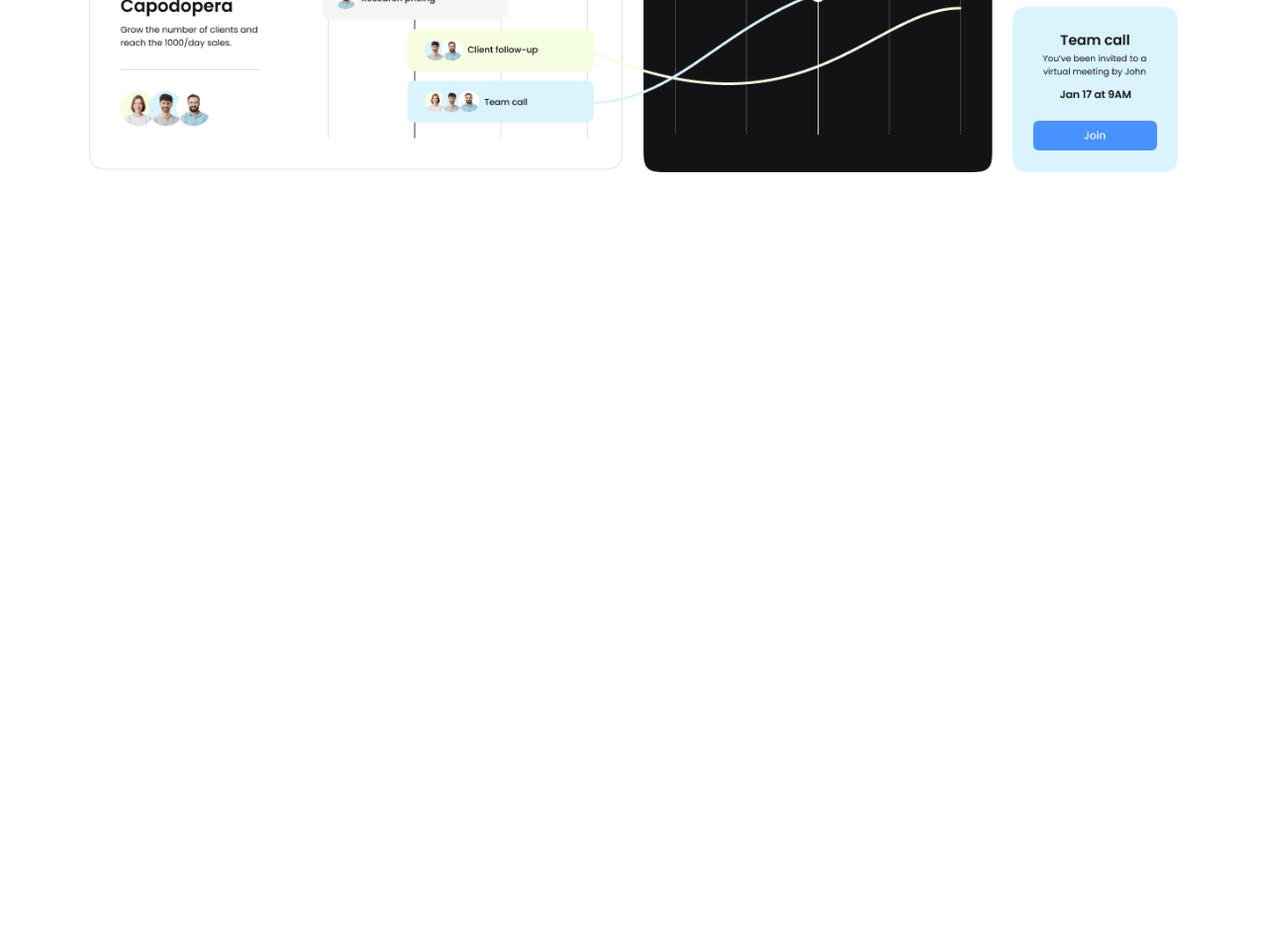
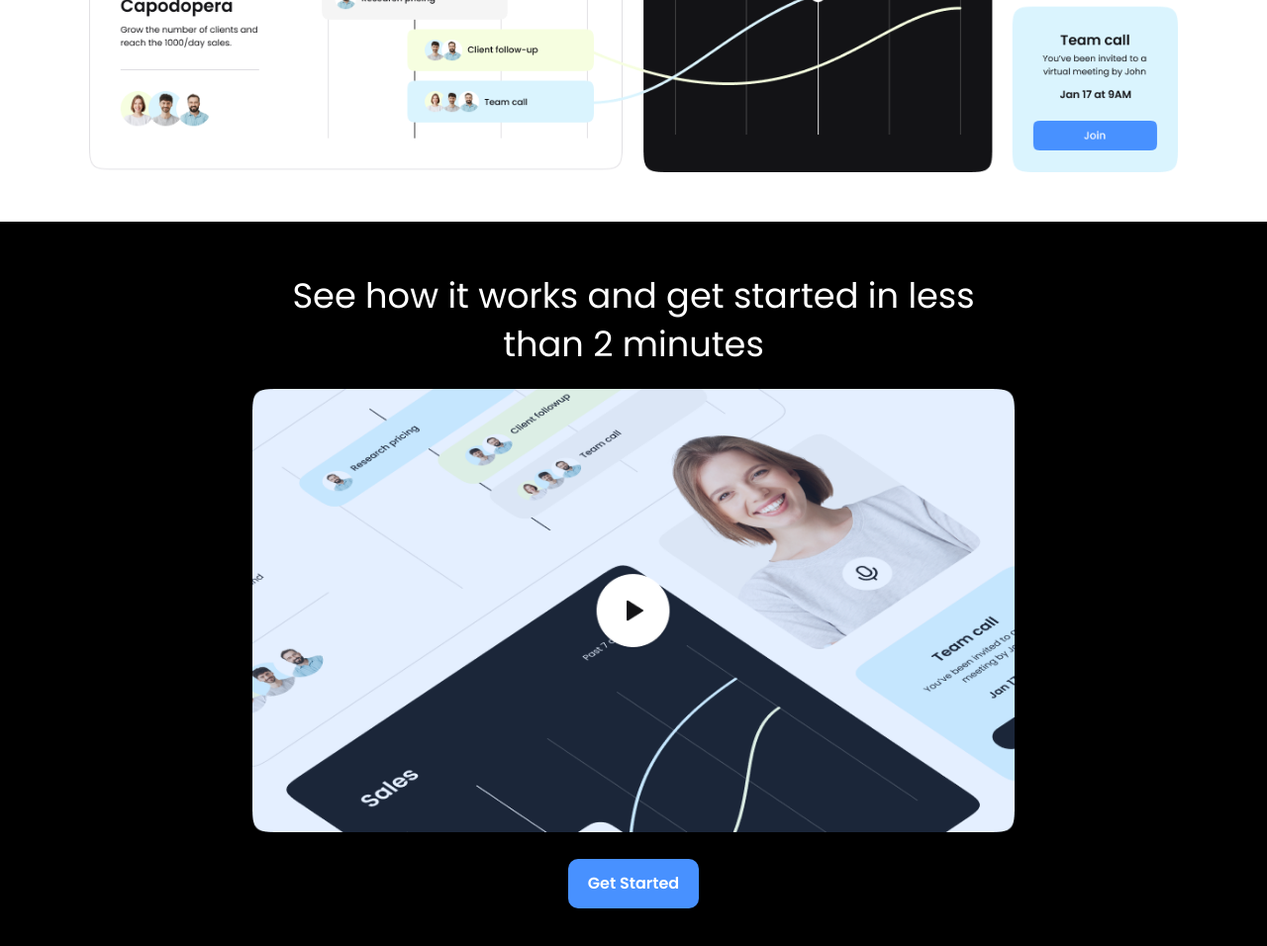
Before and after one commit to soujanyajasmin/saas-website, a plain HTML site: page index.html in a window 1280 px wide. Shown: the part 500-1456 px from the top of the page at 99% size. Before the commit the page ends 800 px from the top, so only its background shows below. Drawn offline with Linux system fonts and the light colour scheme.

Commit message:
47:16 - Video Section

```diff
--- a/index.html
+++ b/index.html
@@ -57,6 +57,22 @@
         </div>
     </section>
 
+    <!-- Video Section -->
+    <section class="video bg-black">
+        <div class="container-sm">
+          <h2 class="video-heading text-xl text-center">
+            See how it works and get started in less than 2 minutes
+          </h2>
+          <div class="video-content">
+            <a href="#">
+              <img src="images/video-preview.png"alt="video"class="video-preview"/>
+            </a>
+
+            <a href="#" class="btn btn-primary">Get Started</a>
+          </div>
+        </div>
+      </section>
+
     <script src="js/main.js"></script>
 </body>
 </html>
--- a/style.css
+++ b/style.css
@@ -85,6 +85,21 @@ img {
     width: 70%;
     margin-bottom: 20px;
 }
+
+/* Video */
+.video {
+    padding: 10px 0 40px;
+  }
+
+.video .video-content {
+    display: flex;
+    flex-direction: column;
+    align-items: center;
+  }
+
+.video .video-preview {
+    margin-bottom: 20px;
+  }
 
 /* Utilities Classes */
 .container {
@@ -179,3 +194,24 @@ img {
 .text-center {
     text-align: center;
 }
+
+/* Background */
+.bg-primary {
+    background: var(--primary-color);
+    color: #fff;
+}
+
+.bg-light {
+    background: var(--light-color);
+    color: #333;
+}
+
+.bg-dark {
+    background: var(--dark-color);
+    color: #fff;
+}
+
+.bg-black {
+    background: #000;
+    color: #fff;
+}
```
